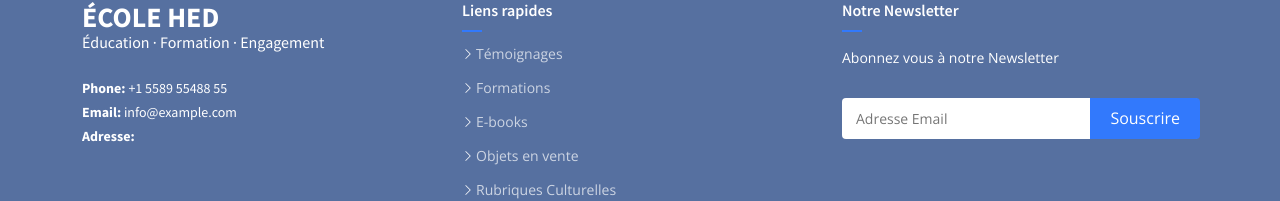
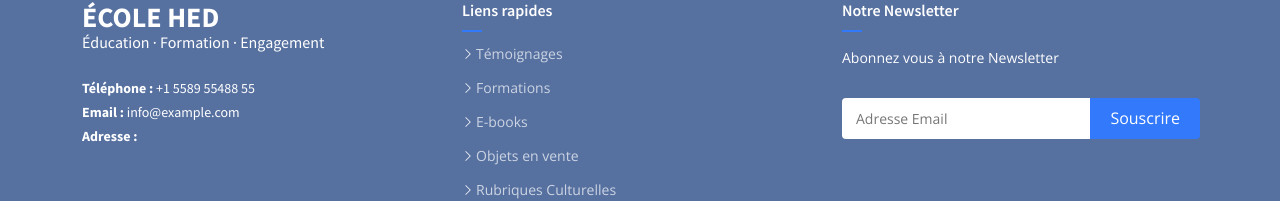
Before and after one commit to teteganexauce/site_huit_en_dieu, a Vue app: page / in a window 1280 px wide. Shown: the part 3406-3607 px from the top of the page. Built offline with nearby package versions, Linux system fonts and the light colour scheme; no server answers.

Commit message:
feat(footer): add HORAIRE from settings, French labels

```diff
--- a/src/includes/footer.vue
+++ b/src/includes/footer.vue
@@ -8,9 +8,10 @@
               <h3 class="mb-0">{{ siteStore.siteName }}</h3>
               <h6 class="mb-4">{{ siteStore.siteSlogan }}</h6>
               <p>
-                <strong>Phone:</strong> {{ siteStore.settings.TELEPHONE || '+1 5589 55488 55' }}<br>
-                <strong>Email:</strong> {{ siteStore.settings.CONTACT_EMAIL || 'info@example.com' }}<br>
-                <strong>Adresse:</strong> {{ siteStore.settings.ADRESSE || '' }}<br>
+                <strong>Téléphone :</strong> {{ siteStore.settings.TELEPHONE || '+1 5589 55488 55' }}<br>
+                <strong>Email :</strong> {{ siteStore.settings.CONTACT_EMAIL || 'info@example.com' }}<br>
+                <strong>Adresse :</strong> {{ siteStore.settings.ADRESSE || '' }}<br>
+                <span v-if="siteStore.settings.HORAIRE"><strong>Horaires :</strong> {{ siteStore.settings.HORAIRE }}<br></span>
               </p>
             </div>
           </div>
```
